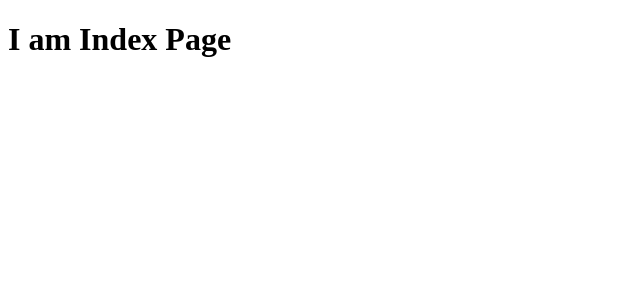
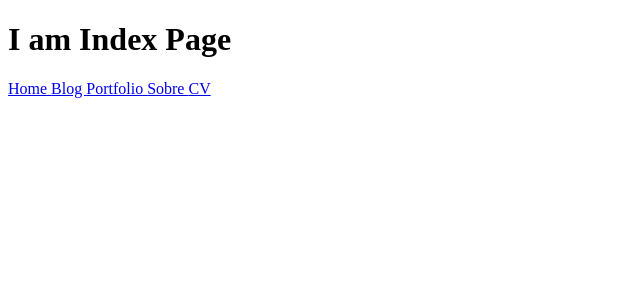
Before and after one commit to lucastravagin/porfolio-lucastravagin, a Next.js app: page / in a window 1280 px wide. Shown: the top 300 px of the page, without its empty margins (0-640 px from the left). Built offline with nearby package versions, Linux system fonts and the light colour scheme.

Commit message:
Simpla Navigation e More Pages

```diff
--- a/pages/index.js
+++ b/pages/index.js
@@ -7,9 +7,17 @@ import React from 'react'
 // }
 
 class Index extends React.Component {
+
     render() {
         return (
-            <h1>I am Index Page</h1>
+            <div>
+                <h1>I am Index Page</h1>
+                <a href="/"> Home </a>
+                <a href="/blogs"> Blog </a>
+                <a href="/portfolios"> Portfolio </a>
+                <a href="/about"> Sobre </a>
+                <a href="/cv"> CV </a>
+            </div>
         )
     }
 }
```
Also changed, not shown: pages/blogs.js (added, +11 -0 lines), pages/cv.js (added, +11 -0 lines), pages/portfolios.js (added, +11 -0 lines).
